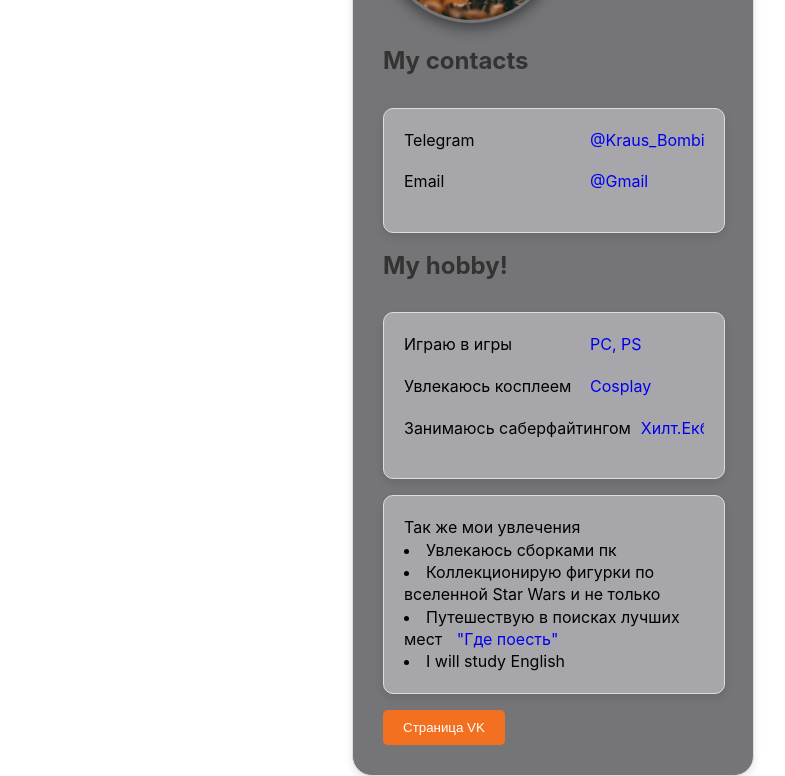
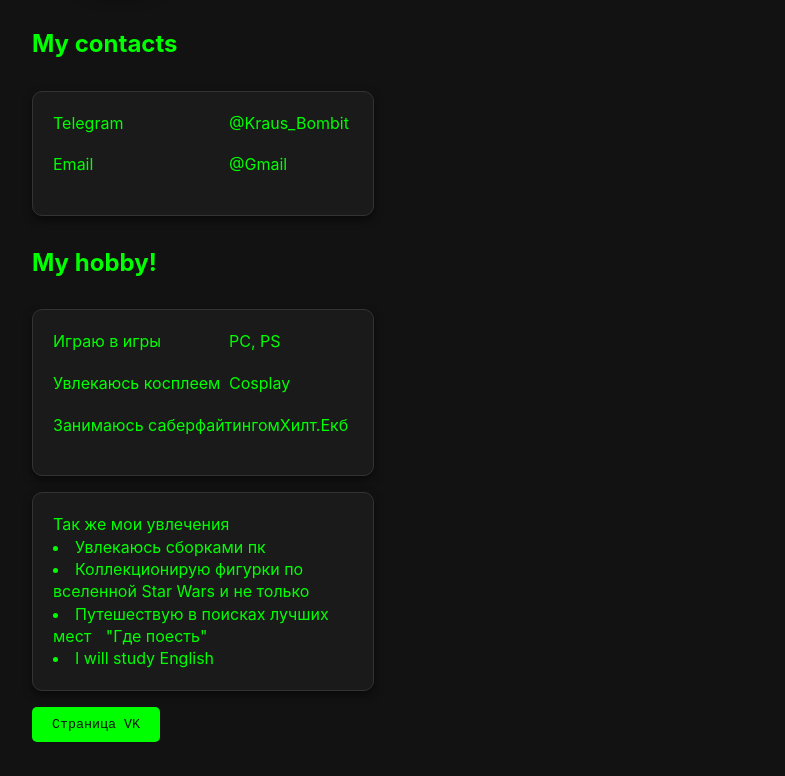
Before and after one commit to KnigaMichail/my-bysness-card, a plain HTML site: page index.html in a window 1280 px wide. Shown: the part 272-1048 px from the top of the page, without its empty margins (128-913 px from the left). After the commit the page ends 1014 px from the top, so only its background shows below. Drawn offline with Linux system fonts and the light colour scheme.

Commit message:
Update main.css
изменил полностью стиль

```diff
--- a/css/main.css
+++ b/css/main.css
@@ -6,11 +6,15 @@ html {
 body {
   margin: 0;
   line-height: 1.4;
-  font-family: -apple-system, BlinkMacSystemFont, "Segoe UI", Roboto, Oxygen-Sans, Ubuntu, Cantarell, "Helvetica Neue", sans-serif;
+  font-family: -apple-system, BlinkMacSystemFont, "Segoe UI", Roboto, Oxygen-Sans, Ubuntu, Cantarell, "Helvetica Neue", sans-serif, "Courier New", Courier, monospace;
+  background-color: #121212; /* Тёмный фон сайта */
+  color: #00ff00; /* Зелёный текст в стиле Матрицы */
 }
 
+/* Ссылки */
 a {
   text-decoration:none;
+  color: #00ff00; /* Зелёный цвет */
   margin-left: 10px;
 }
 
@@ -20,27 +24,26 @@ a::after {
   left: 0;
   right: 0;
   transform: translateY(1.5em);
- /* border-bottom: 1px solid #dadada;*/
   width: 300px;
 
 }
 
 a:hover {
-  color:darkred;
+	color: #1aff1a; /* Светло-зелёный при наведении */
 }
-
 
 .container {
   min-width: 320px;
   max-width: 960px;
   padding: 0 10px;
-  margin-left: auto;
-  margin-right: auto;
-  width: 6em
+  margin: 0 auto;
 }
 
-h1 {
+h1,
+h2 {
   font-size: 2em;
+  text-align: left;
+  color: #00ff00;
 }
 
 h2 {
@@ -51,6 +54,7 @@ h2 {
 section {
   margin: 1em 0;
 }
+
 
 b,
 strong {
@@ -79,7 +83,7 @@ strong {
   left: 0;
   right: 0;
   transform: translateY(1.5em);
-  /*border-bottom: 1px solid #dadada;*/
+
 }
 /*свойство фото*/
 .photo {
@@ -109,17 +113,8 @@ input{
 
 }
 
-#myButton {
-            background-color: #F37021;
-            color: white;
-            border: none;
-            padding: 10px 20px;
-            cursor: pointer;
-            border-radius: 5px;
-            font-family: 'Montserrat', sans-serif;
-        }
 
-/* Стили для контейнера карточек */
+/* Карточки */
 .card-container {
   display: flex;
   flex-wrap: wrap;
@@ -128,55 +123,97 @@ input{
   padding: 20px;
 }
 
-        /* Стили для каждой карточки */
 .card {
-            background-color: #a7a7ab;
-            border: 1px solid #ddd;
+  background-color: #1a1a1a; /* Тёмный фон карточки */
+  border: 1px solid #333;
   border-radius: 10px;
   padding: 20px;
   width: 300px;
-            box-shadow: 0 4px 8px rgba(0, 0, 0, 0.1);
-            transition: transform 0.3s ease;
+  text-align: left;
+  box-shadow: 0 4px 8px rgba(0, 0, 0, 0.5);
+  transition: transform 0.3s ease, background-color 0.3s ease;
+  color: #00ff00; /* Текст в стиле Матрицы */
 }
 
-        /* Эффект при наведении */
 .card:hover {
   transform: translateY(-10px);
+  background-color: #2b2b2b; /* Более светлый фон при наведении */
 }
 
-        /* Стили для контента внутри карточки */
-        .card h2 {
-            margin-top: 0;
-            font-size: 1.5rem;
-            color: #333;
+/* Контакты */
+.contacts dt {
+  min-width: 11em;
+  color: #00ff00;
 }
 
-        .card p {
-            font-size: 1rem;
-            color: #666;
+.contacts dd {
+  margin-bottom: 1.2em;
 }
 
-		.board-container {
-            display: flex;
-            flex-wrap: wrap;
-            justify-content: center;
-
+.contacts a {
+  display: inline-block;
+  margin: 0; /* Убираем отступы, чтобы выровнять */
 }
 
-		.board {
-            background-color: #757578;
-            border: 1px solid #ddd;
-            border-radius: 20px;
-            padding: 30px;
-            width: 340px;
-            box-shadow: 0 4px 8px rgba(0, 0, 0, 0.1);
-            transition: transform 0.3s ease;
+/* Специальные стили для Матрицы */
+.card2-container {
+  display: flex;
+  justify-content: center;
+  align-items: center;
+  padding: 20px;
+  background-color: #000; /* Чёрный фон */
 }
 
-		.board h2 {
-            margin-top: 0;
-            font-size: 1.5rem;
-            color: #333;
+.card2 {
+  background-color: #1a1a1a;
+  border: 1px solid #333;
+  border-radius: 10px;
+  padding: 20px;
+  width: 300px;
+  text-align: center;
+  box-shadow: 0 4px 8px rgba(0, 0, 0, 0.5);
+  position: relative;
+  overflow: hidden;
+}
+
+.matrix {
+  overflow: hidden;
+  height: 2em;
+  position: relative;
+  white-space: nowrap;
+  margin-top: 20px;
+}
+
+.matrix-text {
+  display: inline-block;
+  color: #00ff00;
+  font-family: monospace;
+  animation: matrix-scroll 10s linear infinite;
+}
+
+/* Анимация для Матрицы */
+@keyframes matrix-scroll {
+  from {
+    transform: translateX(100%);
+  }
+  to {
+    transform: translateX(-100%);
+  }
+}
+
+/* Кнопка */
+#myButton {
+  background-color: #00ff00;
+  color: #121212;
+  border: none;
+  padding: 10px 20px;
+  cursor: pointer;
+  border-radius: 5px;
+  font-family: 'Courier New', monospace;
+}
+
+#myButton:hover {
+  background-color: #1aff1a;
 }
 
         .board p {
```
Lines whose indentation alone changed are shown as unchanged.
